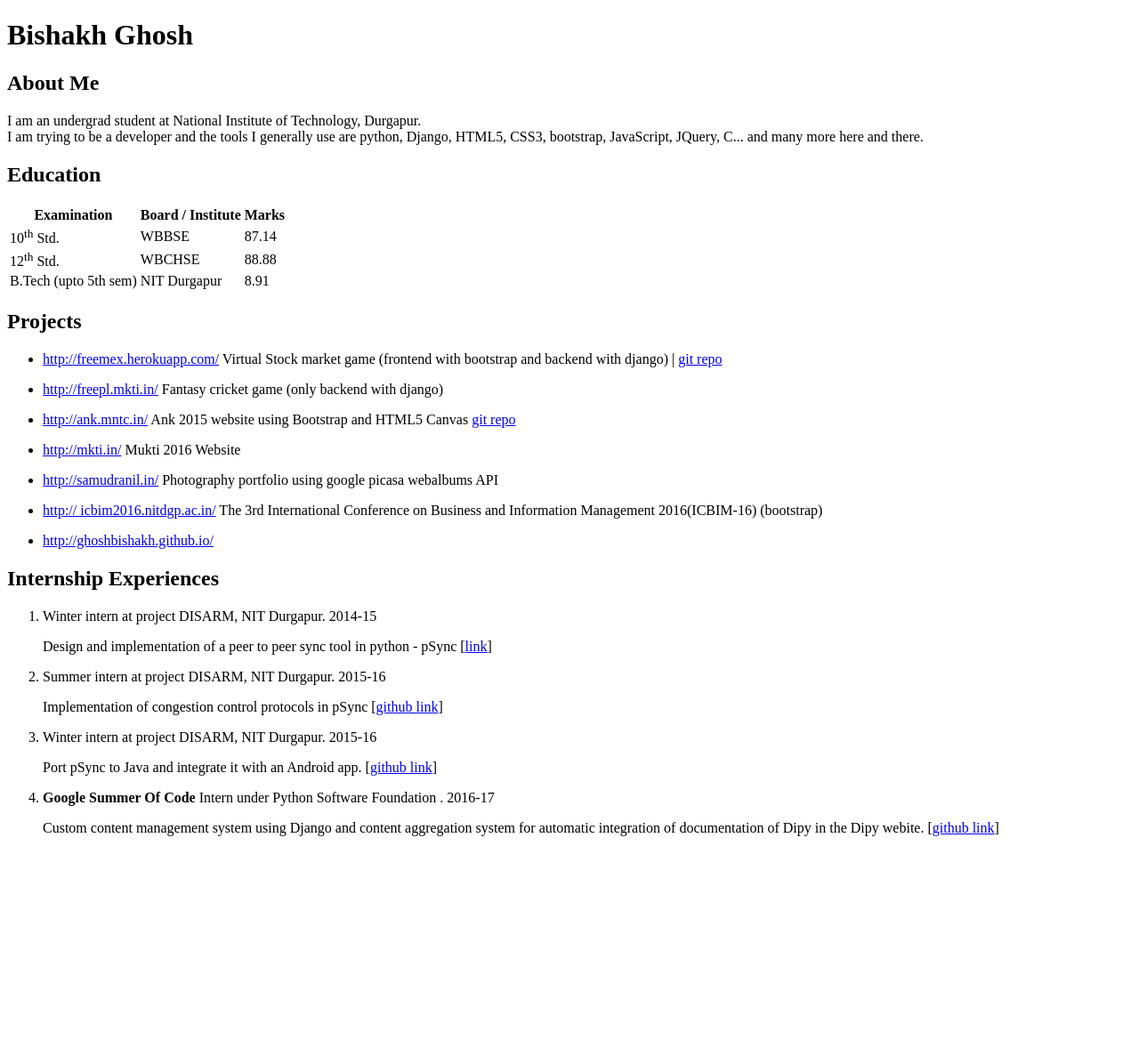
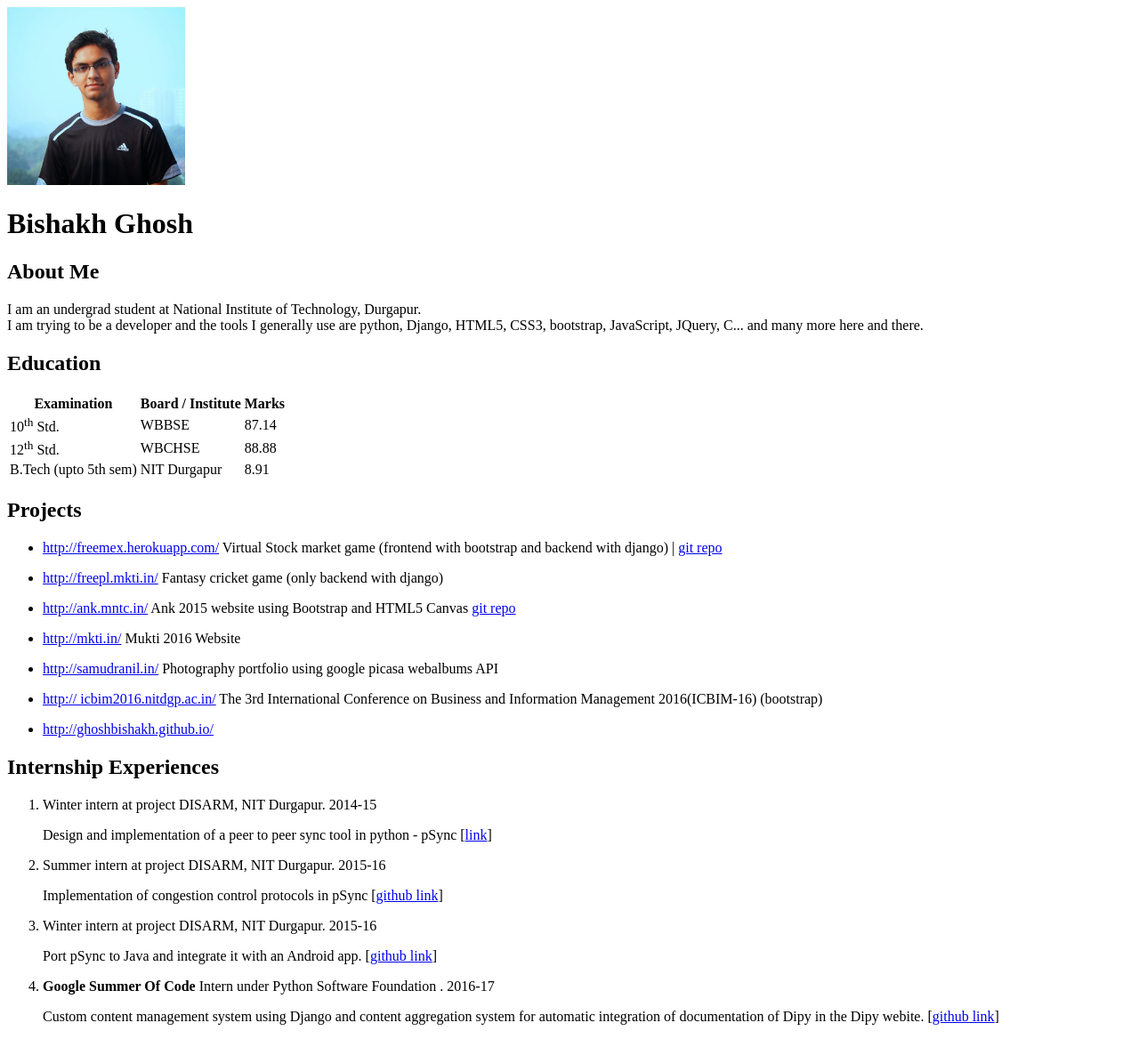
Before and after one commit to lugnitdgp/webd-workshop, a plain HTML site: page index.html in a window 1280 px wide. Shown: the whole page at 89% size. Before the commit the page ends 956 px from the top, so only its background shows below. Drawn offline with Linux system fonts and the light colour scheme.

Commit message:
Image and division using div tag

```diff
--- a/index.html
+++ b/index.html
@@ -7,12 +7,18 @@
 
 
 <body>
+	<div>
+		<img src="profilepicture.jpg" width="200px">
 
 		<h1>Bishakh Ghosh</h1>
+	</div>
 
+	<div>
 		<h2>About Me</h2>
 		<p>I am an undergrad student at National Institute of Technology, Durgapur. <br/> I am trying to be a developer and the tools I generally use are python, Django, HTML5, CSS3, bootstrap, JavaScript, JQuery, C... and many more here and there.</p>
+	</div>
 
+	<div>
 		<h2>Education</h2>
 		<table>
 			<tr>
@@ -36,7 +42,9 @@
 				<td>8.91</td>
 			</tr>
 		</table>
+	</div>
 
+	<div>
 		<h2>Projects</h2>
 
 		<ul>
@@ -76,7 +84,9 @@
 				</p>
 			</li>
 		</ul>
+	</div>
 
+	<div>
 		<h2>Internship Experiences</h2>
 		<ol>
 			<li>
@@ -96,7 +106,7 @@
 				<p>Custom content management system using Django and content aggregation system for automatic integration of documentation of Dipy in the Dipy webite. [<a href="https://github.com/nipy/dipy_web">github link</a>]</p>
 			</li>
 		</ol>
-
+	</div>
 </body>
 
 
```
Also changed, not shown: profilepicture.jpg (added). Lines whose indentation alone changed are shown as unchanged.
